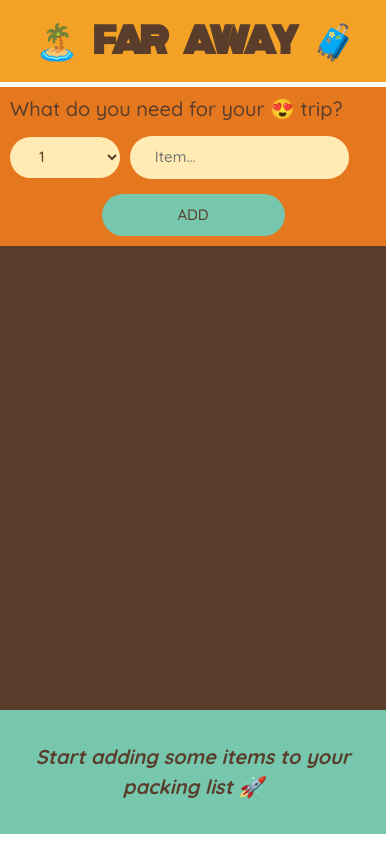
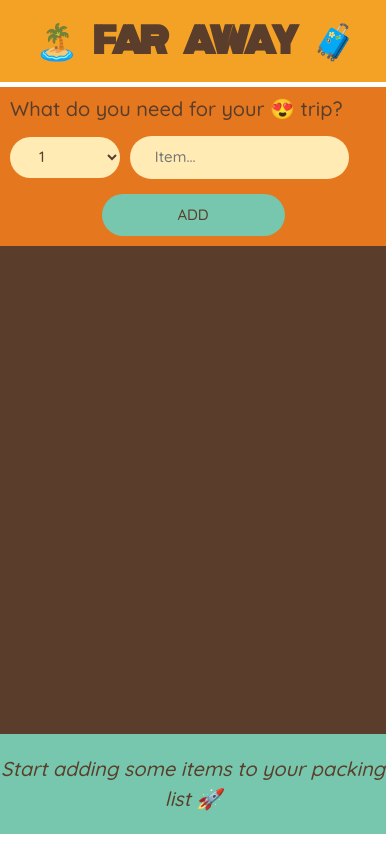
Before and after one commit to Gbangbolaoluwagbemiga/Travel-Todo, a React (Create React App) app: page / in a window 390 px wide. Built offline with nearby package versions, Linux system fonts and the light colour scheme.

Commit message:
Travel list is 92% completed

```diff
--- a/src/index.css
+++ b/src/index.css
@@ -201,4 +201,9 @@ input[type='checkbox'] {
     width: 1.5rem;
     margin-right: 0.5rem;
   }
+
+  .stats {
+    font-weight: 500;
+    padding: 2rem 0;
+  }
 }
```
